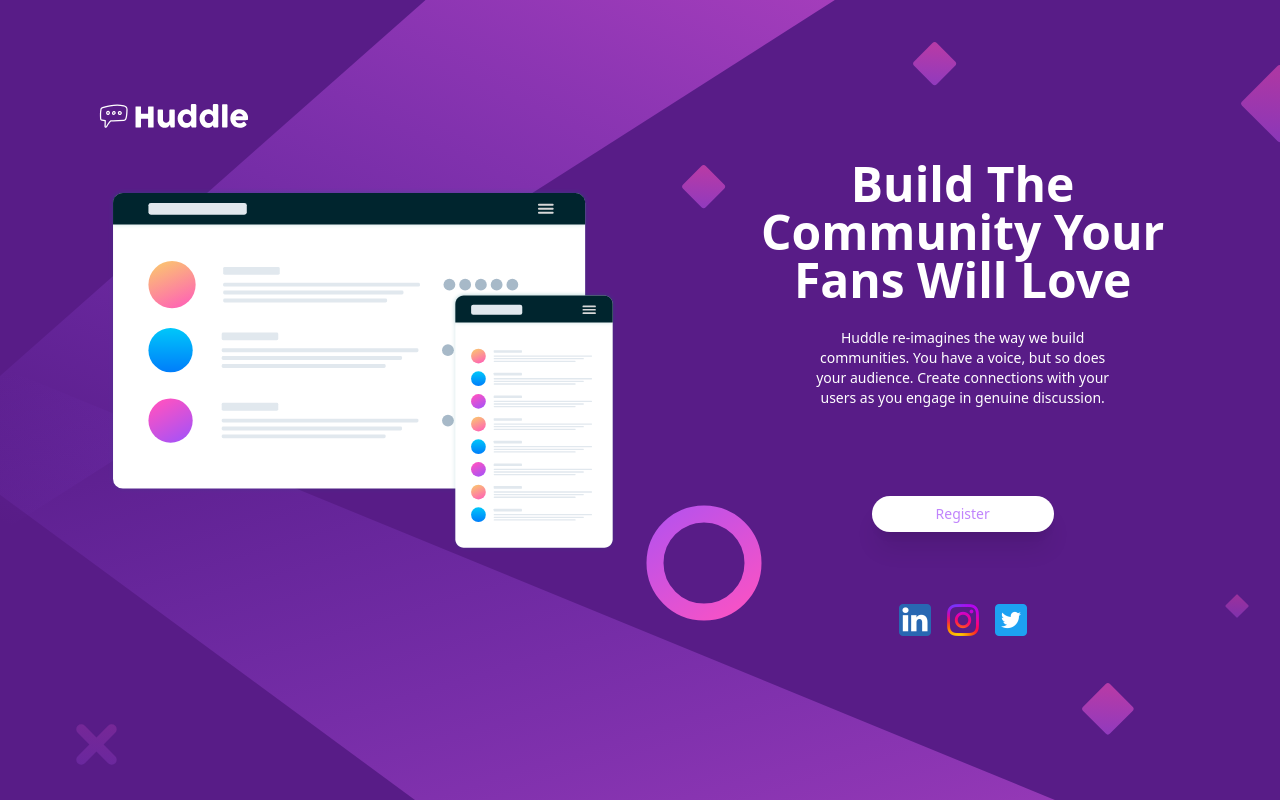
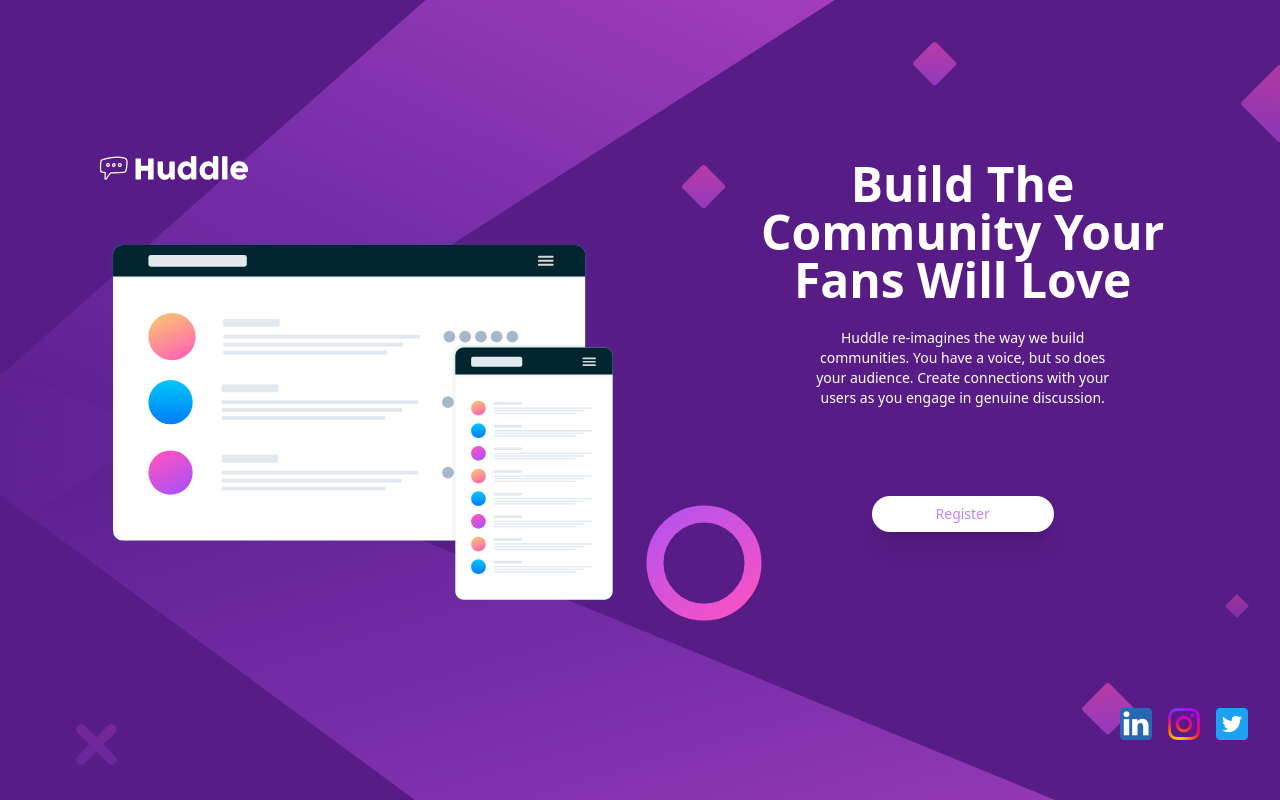
Before and after one commit to Abdulahadahmadi/huddle_landing_page, a plain HTML site: page index.html in a window 1280 px wide. Drawn offline with nearby package versions, Linux system fonts and the light colour scheme.

Commit message:
components completed now

```diff
--- a/index.html
+++ b/index.html
@@ -45,7 +45,7 @@
             Create connections with your users as you engage in genuine discussion.</p>
           <button class="bg-white text-purple-400 py-2 px-16 text-sm mt-10 md:mt-20 rounded-full shadow-xl hover:opacity-50">Register</button>
         </div>
-        <div class="flex flex-row justify-center items-center mt-10">
+        <div class="flex flex-row justify-center items-center mt-10 md:float-right md:mr-6 md:mt-36">
           <i class="w-12 h-12 px-2 hover:opacity-20"><a href="#Linkeding"><img src="./images/linkeding.png" /></a></i>
           <i class="w-12 h-12 px-2 hover:opacity-20"><a href="#Linkeding"><img src="./images/instagram.png" /></a></i>
           <i class="w-12 h-12 px-2 hover:opacity-20"><a href="#Linkeding"><img src="./images/twitter.png" /></a></i>
```
